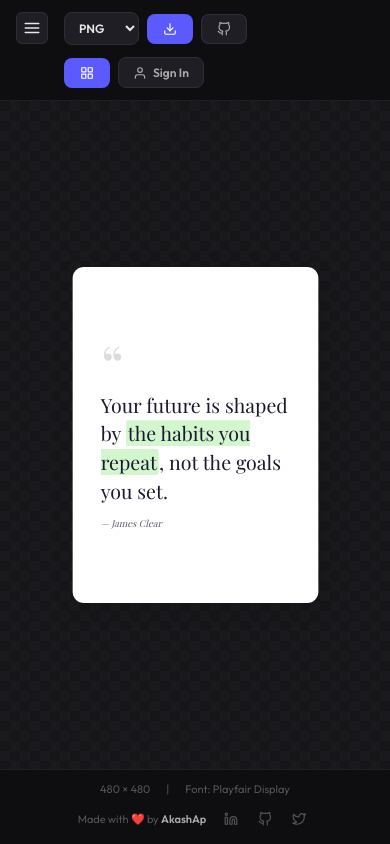
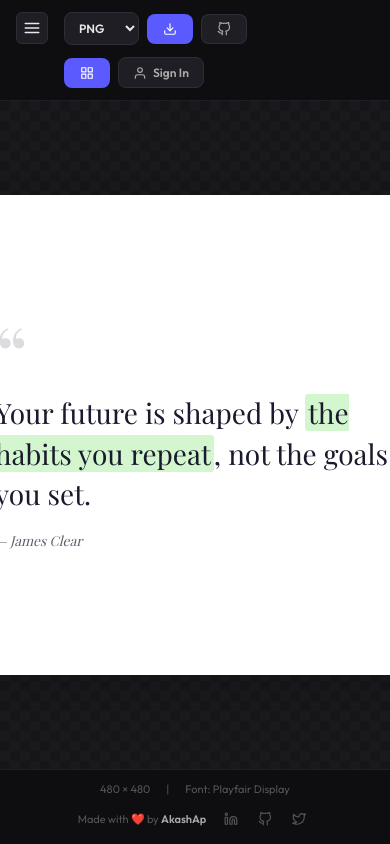
Before and after one commit to AakashAp01/quote-card-studio, a React (Vite) app: page / in a window 390 px wide. Built offline with nearby package versions, Linux system fonts and the light colour scheme; a web font is replaced by a local one.

Commit message:
fix responsive issue

```diff
--- a/src/index.css
+++ b/src/index.css
@@ -476,11 +476,11 @@ input[type="color"]::-webkit-color-swatch {
     padding: 8px 16px;
   }
 
-  #card-preview {
+  /* #card-preview {
     max-width: 90vw !important;
     transform: scale(0.85);
     transform-origin: center center;
-  }
+  } */
 }
 
 @media (max-width: 600px) {
@@ -489,9 +489,9 @@ input[type="color"]::-webkit-color-swatch {
     min-height: 300px;
   }
 
-  #card-preview {
+  /* #card-preview {
     transform: scale(0.7);
-  }
+  } */
 
   .preview-actions {
     gap: 4px;
```
